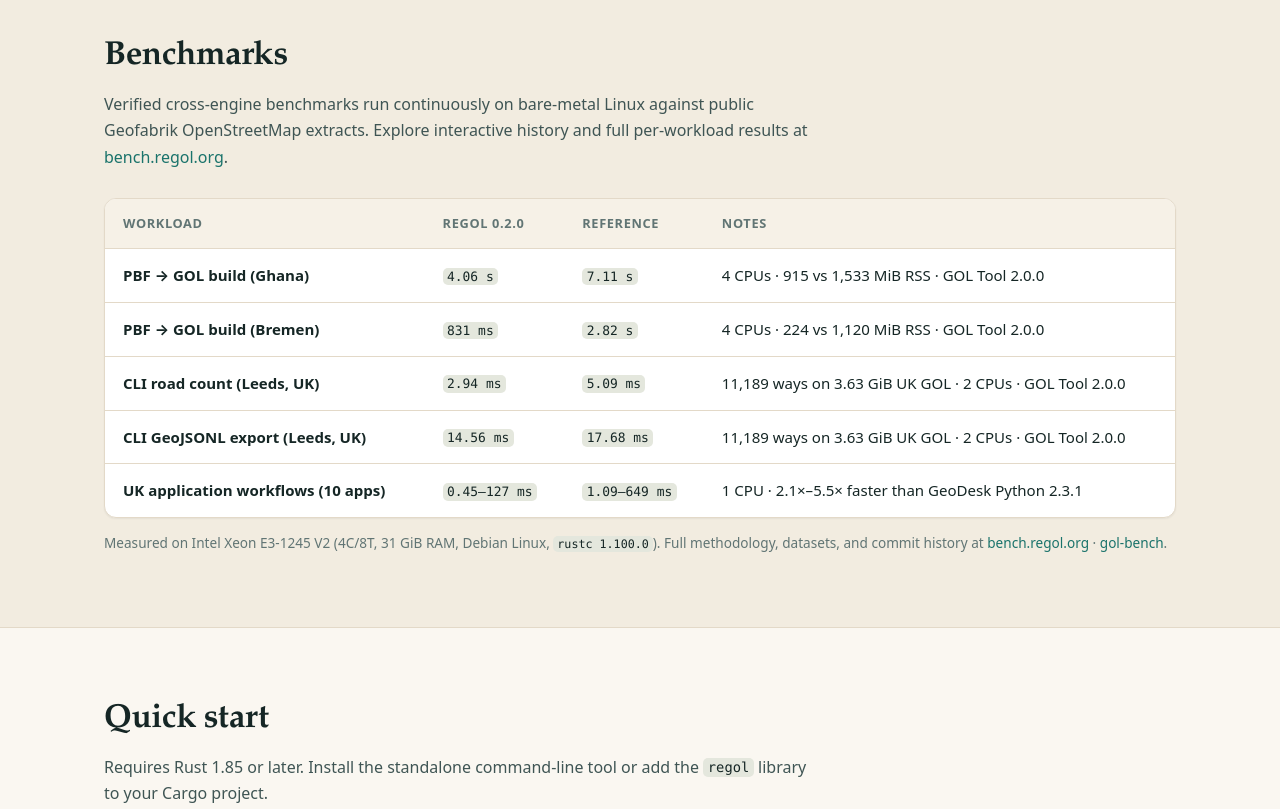
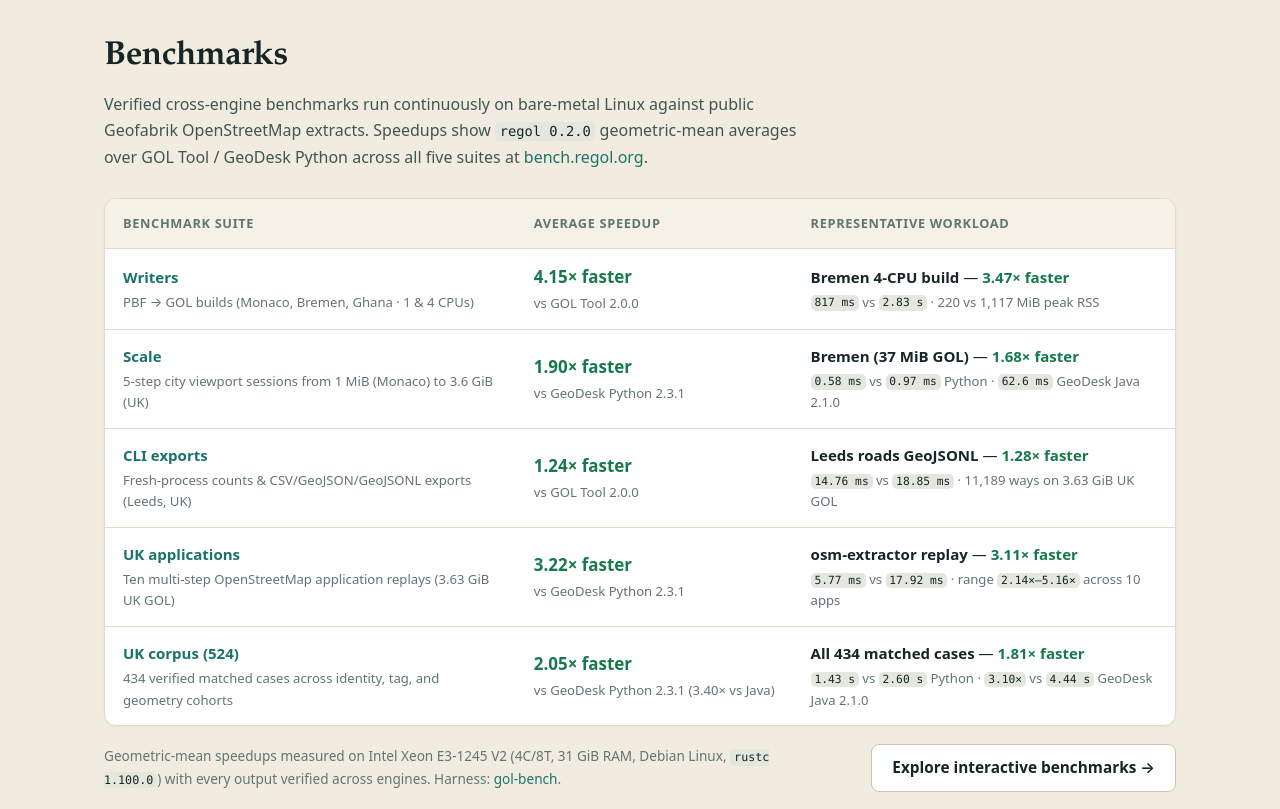
Before and after one commit to regol-gis/regol-website, a plain HTML site: page index.html in a window 1280 px wide. Shown: the part 2540-3349 px from the top of the page. Drawn offline with Linux system fonts and the light colour scheme.

Commit message:
Show all 5 benchmark suite speedups and link to bench.regol.org

```diff
--- a/index.html
+++ b/index.html
@@ -363,7 +363,7 @@
         <div class="section-header">
           <h2>Benchmarks</h2>
           <p>
-            Verified cross-engine benchmarks run continuously on bare-metal Linux against public Geofabrik OpenStreetMap extracts. Explore interactive history and full per-workload results at <a href="https://bench.regol.org">bench.regol.org</a>.
+            Verified cross-engine benchmarks run continuously on bare-metal Linux against public Geofabrik OpenStreetMap extracts. Speedups show <code>regol 0.2.0</code> geometric-mean averages over GOL Tool / GeoDesk Python across all five suites at <a href="https://bench.regol.org">bench.regol.org</a>.
           </p>
         </div>
 
@@ -371,50 +371,92 @@
           <table class="bench-table">
             <thead>
               <tr>
-                <th scope="col">Workload</th>
-                <th scope="col">regol 0.2.0</th>
-                <th scope="col">Reference</th>
-                <th scope="col">Notes</th>
+                <th scope="col">Benchmark suite</th>
+                <th scope="col">Average speedup</th>
+                <th scope="col">Representative workload</th>
               </tr>
             </thead>
             <tbody>
               <tr>
-                <td><strong>PBF → GOL build (Ghana)</strong></td>
-                <td class="num"><code>4.06 s</code></td>
-                <td class="num"><code>7.11 s</code></td>
-                <td>4 CPUs · 915 vs 1,533 MiB RSS · GOL Tool 2.0.0</td>
+                <td>
+                  <strong><a href="https://bench.regol.org/?suite=writers#latest">Writers</a></strong>
+                  <span class="bench-sub">PBF → GOL builds (Monaco, Bremen, Ghana · 1 &amp; 4 CPUs)</span>
+                </td>
+                <td class="num">
+                  <span class="bench-speedup">4.15× faster</span>
+                  <span class="bench-sub">vs GOL Tool 2.0.0</span>
+                </td>
+                <td>
+                  <strong>Bremen 4-CPU build</strong> — <span class="bench-rep-speedup">3.47× faster</span>
+                  <span class="bench-sub"><code>817 ms</code> vs <code>2.83 s</code> · 220 vs 1,117 MiB peak RSS</span>
+                </td>
               </tr>
               <tr>
-                <td><strong>PBF → GOL build (Bremen)</strong></td>
-                <td class="num"><code>831 ms</code></td>
-                <td class="num"><code>2.82 s</code></td>
-                <td>4 CPUs · 224 vs 1,120 MiB RSS · GOL Tool 2.0.0</td>
+                <td>
+                  <strong><a href="https://bench.regol.org/?suite=scale#latest">Scale</a></strong>
+                  <span class="bench-sub">5-step city viewport sessions from 1 MiB (Monaco) to 3.6 GiB (UK)</span>
+                </td>
+                <td class="num">
+                  <span class="bench-speedup">1.90× faster</span>
+                  <span class="bench-sub">vs GeoDesk Python 2.3.1</span>
+                </td>
+                <td>
+                  <strong>Bremen (37 MiB GOL)</strong> — <span class="bench-rep-speedup">1.68× faster</span>
+                  <span class="bench-sub"><code>0.58 ms</code> vs <code>0.97 ms</code> Python · <code>62.6 ms</code> GeoDesk Java 2.1.0</span>
+                </td>
               </tr>
               <tr>
-                <td><strong>CLI road count (Leeds, UK)</strong></td>
-                <td class="num"><code>2.94 ms</code></td>
-                <td class="num"><code>5.09 ms</code></td>
-                <td>11,189 ways on 3.63 GiB UK GOL · 2 CPUs · GOL Tool 2.0.0</td>
+                <td>
+                  <strong><a href="https://bench.regol.org/?suite=cli#latest">CLI exports</a></strong>
+                  <span class="bench-sub">Fresh-process counts &amp; CSV/GeoJSON/GeoJSONL exports (Leeds, UK)</span>
+                </td>
+                <td class="num">
+                  <span class="bench-speedup">1.24× faster</span>
+                  <span class="bench-sub">vs GOL Tool 2.0.0</span>
+                </td>
+                <td>
+                  <strong>Leeds roads GeoJSONL</strong> — <span class="bench-rep-speedup">1.28× faster</span>
+                  <span class="bench-sub"><code>14.76 ms</code> vs <code>18.85 ms</code> · 11,189 ways on 3.63 GiB UK GOL</span>
+                </td>
               </tr>
               <tr>
-                <td><strong>CLI GeoJSONL export (Leeds, UK)</strong></td>
-                <td class="num"><code>14.56 ms</code></td>
-                <td class="num"><code>17.68 ms</code></td>
-                <td>11,189 ways on 3.63 GiB UK GOL · 2 CPUs · GOL Tool 2.0.0</td>
+                <td>
+                  <strong><a href="https://bench.regol.org/?suite=applications#latest">UK applications</a></strong>
+                  <span class="bench-sub">Ten multi-step OpenStreetMap application replays (3.63 GiB UK GOL)</span>
+                </td>
+                <td class="num">
+                  <span class="bench-speedup">3.22× faster</span>
+                  <span class="bench-sub">vs GeoDesk Python 2.3.1</span>
+                </td>
+                <td>
+                  <strong>osm-extractor replay</strong> — <span class="bench-rep-speedup">3.11× faster</span>
+                  <span class="bench-sub"><code>5.77 ms</code> vs <code>17.92 ms</code> · range <code>2.14×–5.16×</code> across 10 apps</span>
+                </td>
               </tr>
               <tr>
-                <td><strong>UK application workflows (10 apps)</strong></td>
-                <td class="num"><code>0.45–127 ms</code></td>
-                <td class="num"><code>1.09–649 ms</code></td>
-                <td>1 CPU · 2.1×–5.5× faster than GeoDesk Python 2.3.1</td>
+                <td>
+                  <strong><a href="https://bench.regol.org/?suite=corpus#latest">UK corpus (524)</a></strong>
+                  <span class="bench-sub">434 verified matched cases across identity, tag, and geometry cohorts</span>
+                </td>
+                <td class="num">
+                  <span class="bench-speedup">2.05× faster</span>
+                  <span class="bench-sub">vs GeoDesk Python 2.3.1 (3.40× vs Java)</span>
+                </td>
+                <td>
+                  <strong>All 434 matched cases</strong> — <span class="bench-rep-speedup">1.81× faster</span>
+                  <span class="bench-sub"><code>1.43 s</code> vs <code>2.60 s</code> Python · <code>3.10×</code> vs <code>4.44 s</code> GeoDesk Java 2.1.0</span>
+                </td>
               </tr>
             </tbody>
           </table>
         </div>
 
-        <p class="bench-footnote">
-          Measured on Intel Xeon E3-1245 V2 (4C/8T, 31 GiB RAM, Debian Linux, <code>rustc 1.100.0</code>). Full methodology, datasets, and commit history at <a href="https://bench.regol.org">bench.regol.org</a> · <a href="https://github.com/regol-gis/gol-bench" rel="noopener">gol-bench</a>.
-        </p>
+        <div class="bench-footer-row">
+          <p class="bench-footnote">
+            Geometric-mean speedups measured on Intel Xeon E3-1245 V2 (4C/8T, 31 GiB RAM, Debian Linux, <code>rustc 1.100.0</code>) with every output verified across engines. Harness: <a href="https://github.com/regol-gis/gol-bench" rel="noopener">gol-bench</a>.
+          </p>
+          <a class="btn btn-secondary" href="https://bench.regol.org">Explore interactive benchmarks →</a>
+        </div>
       </div>
     </section>
 
--- a/styles.css
+++ b/styles.css
@@ -23,6 +23,7 @@
 
   --gold: #a97518;
   --gold-soft: #fbf2de;
+  --good: #16794c;
 
   /* Code surface */
   --code-bg: #152223;
@@ -69,6 +70,7 @@
 
     --gold: #e4b65c;
     --gold-soft: rgba(228, 182, 92, 0.14);
+    --good: #66d9a3;
 
     --code-bg: #0a1212;
     --code-header: #101d1d;
@@ -101,6 +103,7 @@
 
   --gold: #e4b65c;
   --gold-soft: rgba(228, 182, 92, 0.14);
+  --good: #66d9a3;
 
   --code-bg: #0a1212;
   --code-header: #101d1d;
@@ -630,11 +633,40 @@ p:last-child { margin-bottom: 0; }
 .bench-table tbody tr:last-child td { border-bottom: 0; }
 .bench-table td strong { color: var(--ink); }
 .bench-table td.num { white-space: nowrap; }
+.bench-speedup {
+  color: var(--good);
+  font-weight: 700;
+  font-size: 1.06rem;
+  font-variant-numeric: tabular-nums;
+  white-space: nowrap;
+}
+.bench-rep-speedup {
+  color: var(--good);
+  font-weight: 600;
+  font-variant-numeric: tabular-nums;
+}
+.bench-sub {
+  display: block;
+  font-size: 0.82rem;
+  color: var(--ink-muted);
+  font-weight: 400;
+  margin-top: 2px;
+}
+
+.bench-footer-row {
+  display: flex;
+  flex-wrap: wrap;
+  align-items: center;
+  justify-content: space-between;
+  gap: 14px 24px;
+  margin-top: 18px;
+}
 
 .bench-footnote {
-  margin-top: 14px;
+  margin: 0;
   font-size: 0.85rem;
   color: var(--ink-muted);
+  max-width: 720px;
 }
 
 /* Quick Start */
```
